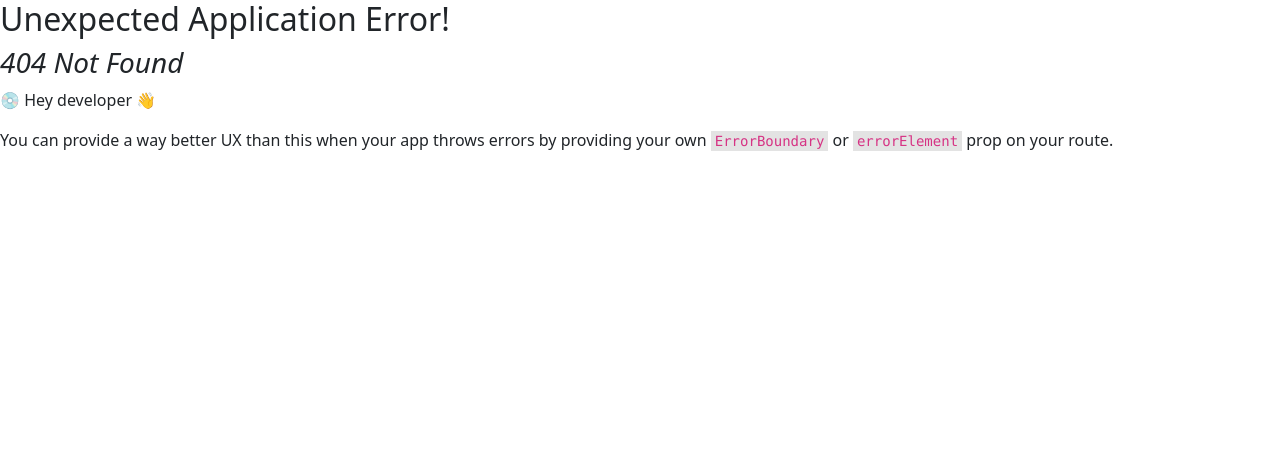
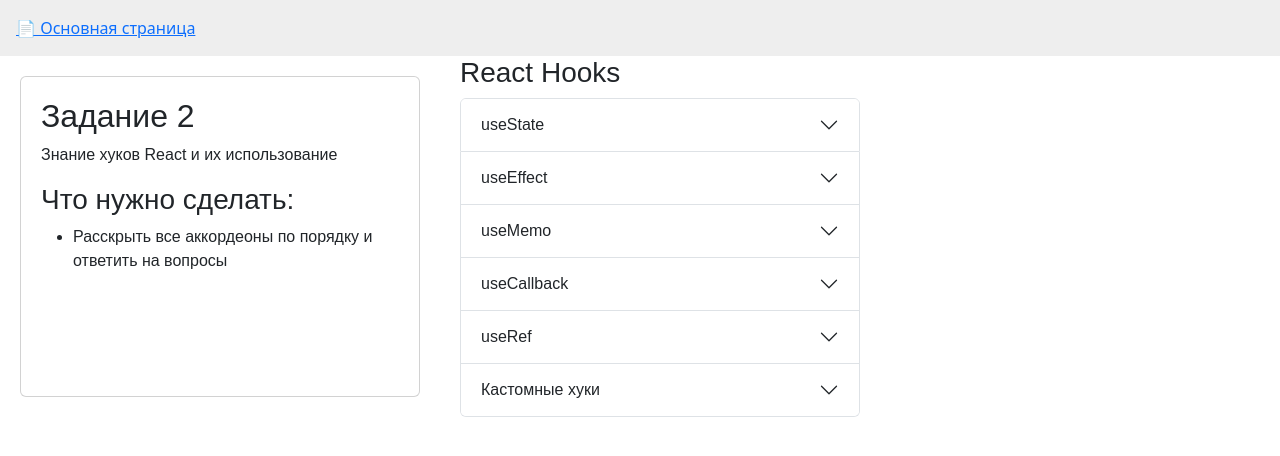
Before and after one commit to Arhontes/sobes-app, a React (Create React App) app: page /tasks/theory-task2 in a window 1280 px wide. Before the commit this address had no page. Shown: the top 456 px of the page. Built offline with nearby package versions, Linux system fonts and the light colour scheme.

Commit message:
feat: create theory 2

```diff
--- a/src/routes.tsx
+++ b/src/routes.tsx
@@ -6,6 +6,7 @@ import { Task1 } from "./tasks/practical/task1/Task1";
 import { Task2 } from "./tasks/practical/task2/Task2";
 import Task3 from "./tasks/practical/task3/Task3";
 import { Theory1 } from "./tasks/theory/theory-1/Theory1";
+import { Theory2 } from "./tasks/theory/theory-2/Theory2";
 
 const routes = [
   {
@@ -36,6 +37,10 @@ const routes = [
         path: "tasks/theory-task1",
         element: <Theory1 />,
       },
+      {
+        path: "tasks/theory-task2",
+        element: <Theory2 />,
+      },
     ],
   },
 ];
--- a/src/tasks/tasks-page/TasksPage.tsx
+++ b/src/tasks/tasks-page/TasksPage.tsx
@@ -10,7 +10,7 @@ export default function TasksPage() {
     {
       id: 2,
       title: "Задание 2",
-      description: "Продемонстрируйте своё мастерство 💡",
+      description: "React Hooks 💡",
     },
     { id: 3, title: "Задание 3", description: "Удивите нас своим решением 🚀" },
   ];
--- a/src/tasks/theory/theory-1/Theory1.tsx
+++ b/src/tasks/theory/theory-1/Theory1.tsx
@@ -35,9 +35,9 @@ const entitySegments = [
 const taskTarget1 = {
   description: "Проверка знаний по современным архитектурным решениям",
   points: [
-    "Расскажи про то какие архитектуры современных Wev SPA приложений ты знаешь",
+    "Расскажи про то какие архитектуры современных Web SPA приложений ты знаешь",
     "Расскажи про плюсы и минусы FSD архитектуры",
-    "Вкратце расскажи про каждый слой и что теоретически в нем может находиться",
+    "Вкратце расскажи про каждый слой и что в нем может находиться",
     "Расскрой слой Entities и расскажи про сегменты",
   ],
 };
--- /dev/null
+++ b/src/tasks/theory/theory-2/Theory2.tsx
@@ -0,0 +1,97 @@
+import React, { useState } from "react";
+import {
+  Accordion,
+  Button,
+  ButtonGroup,
+  Card,
+  ListGroup,
+} from "react-bootstrap";
+import { TaskTarget } from "../../../common/TaskTarget";
+
+const taskTarget1 = {
+  description: "Знание хуков React и их использование",
+  points: ["Расскрыть все аккордеоны по порядку и ответить на вопросы"],
+};
+
+const hooksQuestions = [
+  {
+    hook: "useState",
+    questions: [
+      "Для чего используется useState?",
+      "Что будет, если в useState передать функцию?",
+      "Чем отличается передача значения и функции в useState?",
+      "Когда стоит использовать useReducer вместо useState?",
+    ],
+  },
+  {
+    hook: "useEffect",
+    questions: [
+      "Что будет, если не передать второй аргумент?",
+      "Как избежать бесконечного цикла при использовании useEffect?",
+      "Зачем и как использовать функцию очистки (cleanup)?",
+    ],
+  },
+  {
+    hook: "useMemo",
+    questions: [
+      "Для чего используется useMemo?",
+      "Чем useMemo отличается от React.memo?",
+      "Когда useMemo может быть бесполезен или вреден?",
+    ],
+  },
+  {
+    hook: "useCallback",
+    questions: [
+      "Для чего нужен useCallback?",
+      "Чем он отличается от useMemo?",
+      "Когда стоит использовать useCallback?",
+    ],
+  },
+  {
+    hook: "useRef",
+    questions: [
+      "Для чего используется useRef?",
+      "Почему изменения в useRef не вызывают ререндер?",
+    ],
+  },
+  {
+    hook: "Кастомные хуки",
+    questions: [
+      "Что такое кастомный хук?",
+      "Зачем выносить логику в кастомный хук?",
+      "Расскажи про хук useDebounce, useTrottle. В чем между ними разница.",
+    ],
+  },
+];
+export const Theory2 = () => {
+  return (
+    <div
+      style={{
+        display: "flex",
+        gap: 20,
+        margin: "auto",
+        fontFamily: "Arial, sans-serif",
+      }}
+    >
+      <TaskTarget target={taskTarget1} taskNumber={2} />
+
+      <div style={{ width: 400 }}>
+        <h3>React Hooks</h3>
+        <Accordion alwaysOpen>
+          {hooksQuestions.map((item, index) => (
+            <Accordion.Item eventKey={String(index)} key={item.hook}>
+              <Accordion.Header>{item.hook}</Accordion.Header>
+              <Accordion.Body>
+                <ListGroup variant="flush">
+                  {item.questions.map((q, idx) => (
+                    <ListGroup.Item key={idx}>{q}</ListGroup.Item>
+                  ))}
+                </ListGroup>
+              </Accordion.Body>
+            </Accordion.Item>
+          ))}
+        </Accordion>
+      </div>
+    </div>
+  );
+};
```
